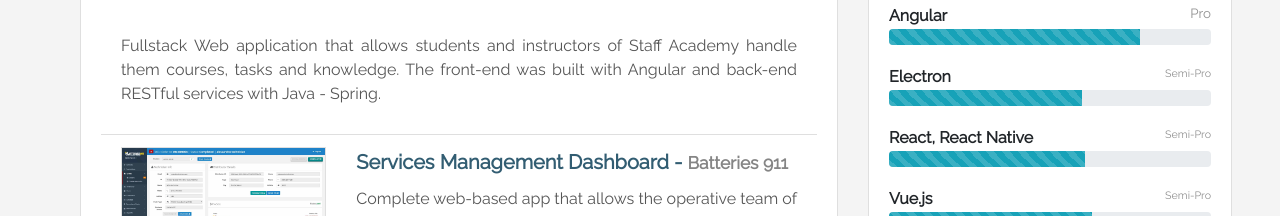
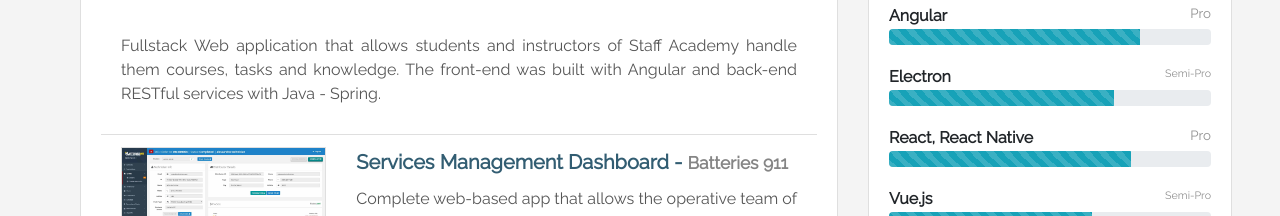
Before and after one commit to lexmartinez/portfolio-site, a Vue app: page / in a window 1280 px wide. Shown: the part 1120-1336 px from the top of the page. Built offline with nearby package versions, Linux system fonts and the light colour scheme; no server answers; some icons are missing; what vue-github-activity would draw is missing.

Commit message:
updating some skills

```diff
--- a/src/components/content/SkillsComponent.vue
+++ b/src/components/content/SkillsComponent.vue
@@ -33,14 +33,14 @@
       <div class="skill-container">
         <p class="label"><span class="skill">Electron</span> <span class="pull-right level2">Semi-Pro</span></p>
         <div class="progress">
-          <div class="progress-bar progress-bar-striped bg-info" role="progressbar" style="width: 60%" aria-valuenow="25" aria-valuemin="0" aria-valuemax="100"></div>
+          <div class="progress-bar progress-bar-striped bg-info" role="progressbar" style="width: 70%" aria-valuenow="25" aria-valuemin="0" aria-valuemax="100"></div>
         </div>
       </div>
 
       <div class="skill-container">
-        <p class="label"><span class="skill">React, React Native</span> <span class="pull-right level2">Semi-Pro</span></p>
+        <p class="label"><span class="skill">React, React Native</span> <span class="pull-right level">Pro</span></p>
         <div class="progress">
-          <div class="progress-bar progress-bar-striped bg-info" role="progressbar" style="width: 61%" aria-valuenow="25" aria-valuemin="0" aria-valuemax="100"></div>
+          <div class="progress-bar progress-bar-striped bg-info" role="progressbar" style="width: 75%" aria-valuenow="25" aria-valuemin="0" aria-valuemax="100"></div>
         </div>
       </div>
 
```
